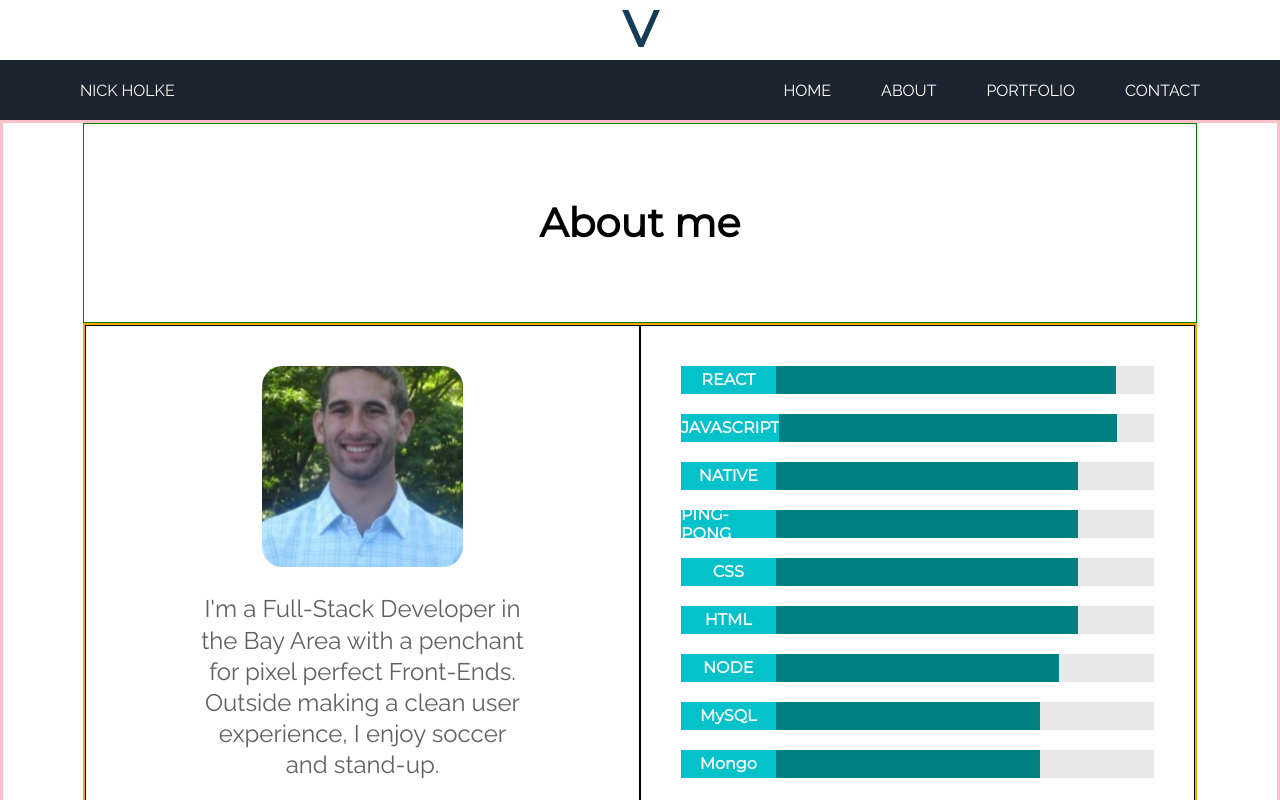
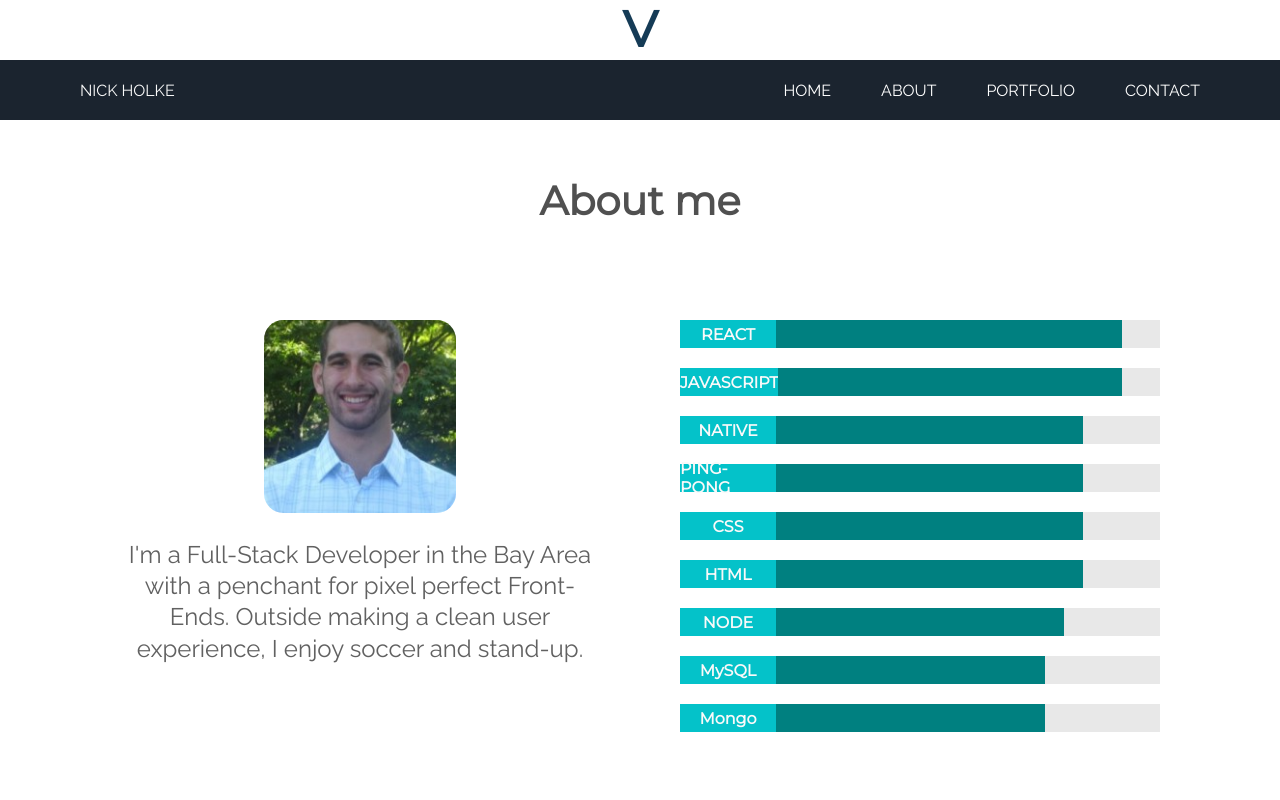
Before and after one commit to NickHolke/Portfolio-React, a React (Create React App) app: page / in a window 1280 px wide. Shown: the part 740-1540 px from the top of the page. Built offline with nearby package versions, Linux system fonts and the light colour scheme.

Commit message:
removed unnecessary styles

```diff
--- a/src/components/about/about.module.scss
+++ b/src/components/about/about.module.scss
@@ -4,10 +4,11 @@ h2 {
   font-family: $titleFont;
   font-weight: bold;
   font-size: 40px;
+  color: $titleColor;
 }
 
 .aboutSection {
-  height: 125vh;
+  height: 100vh;
 }
 
 .title {
@@ -15,11 +16,11 @@ h2 {
   flex: 1;
   justify-content: center;
   align-items: center;
-  border: 1px solid green;
+  // border: 1px solid green;
 }
 
 .contentWrapper {
-  border: 3px solid pink;
+  // border: 3px solid pink;
   width: 100%;
   height: 100%;
   display: flex;
@@ -31,17 +32,17 @@ h2 {
 .wrapper {
   flex: 4;
   display: flex;
-  border: 2px solid orange;
+  // border: 2px solid orange;
 }
 
 .photoWrapper {
   flex: 1;
-  border: 1px solid black;
+  // border: 1px solid black;
   display: flex;
   justify-content: center;
 }
 
 .skillsWrapper {
   flex: 1;
-  border: 1px solid black;
+  // border: 1px solid black;
 }
--- a/src/components/globalStyle.scss
+++ b/src/components/globalStyle.scss
@@ -12,3 +12,4 @@ $darkBlue: #1B242f;
 $titleFont: 'Montserrat';
 $font: 'Raleway';
 $fontColor: #616161;
+$titleColor: #505050;
--- a/src/components/photo/photo.module.scss
+++ b/src/components/photo/photo.module.scss
@@ -2,12 +2,12 @@
 
 img {
   border-radius: 10%;
-  width: 60%;
+  width: 40%;
 }
 
 .wrapper {
   text-align: center;
-  width: 75%;
+  // width: 100%;
   display: flex;
   flex-direction: column;
   align-items: center;
```
